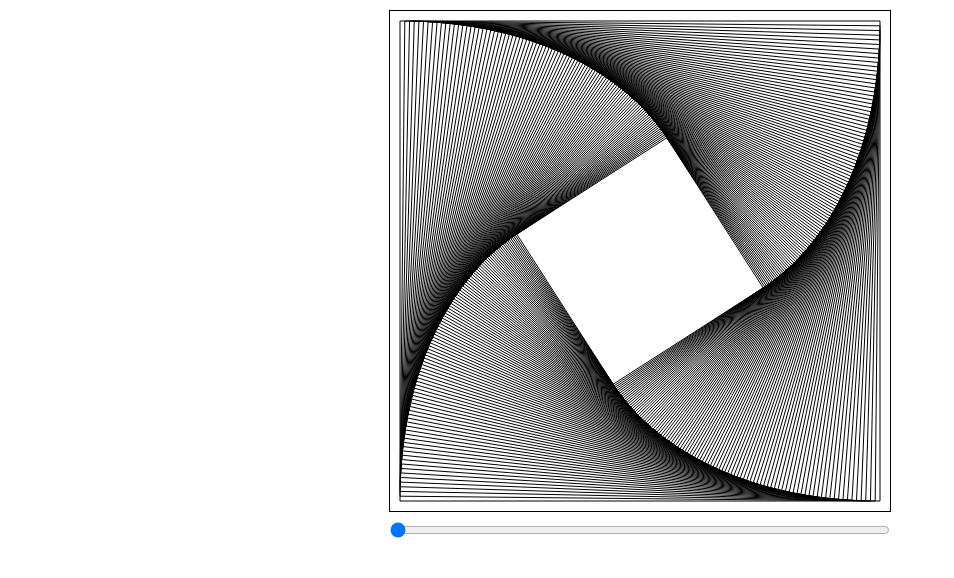
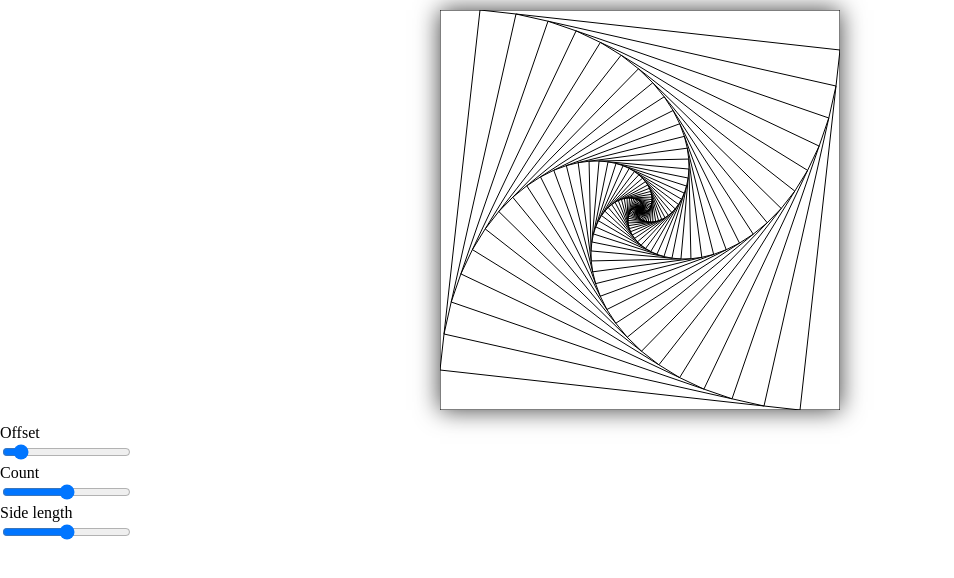
Before and after one commit to yargr96/square_fractal, a plain HTML site: page index.html in a window 1280 px wide. Shown: the whole page, without its empty margins (0-954 px from the left). Drawn offline with Linux system fonts and the light colour scheme.

Commit message:
refactored to class && added reactive props

```diff
--- a/css/style.css
+++ b/css/style.css
@@ -4,6 +4,15 @@
 
 html, body {
     margin: 0;
+}
+
+canvas {
+    box-shadow: 0px 0px 23px 0px rgba(0,0,0,0.75);
+}
+
+#el {
+    margin: 10px auto;
+    text-align: center;
 }
 
 #cnv {
--- a/index.html
+++ b/index.html
@@ -8,11 +8,40 @@
     <link rel="stylesheet" href="css/style.css">
 </head>
 <body>
-    <main>
-        <canvas id="cnv" width="500" height="500"></canvas>
-        <input type="range" id="offsetInput" min="0.01" max="0.99" step="0.01" value="0.01">
-    </main>
+    <div id="el"></div>
+    <div class="controller">
+        <span>Offset</span><br>
+        <input type="range" id="offsetRange" min="0" max="1" step=".01" value="0.1">
+    </div>
+    <div class="controller">
+        <span>Count</span><br>
+        <input type="range" id="countRange" min="0" max="200" step="1" value="100">
+    </div>
+    <div class="controller">
+        <span>Side length</span><br>
+        <input type="range" id="sideLengthRange" min="100" max="700" step="1" value="400">
+    </div>
 
-    <script src="js/index.js"></script>
+    <script src="js/fractal.js"></script>
+    <script>
+        let el = document.getElementById('el');
+        let sqf = new SquareFractal({
+            el: el,
+            sideLength: 400,
+            count: 100
+        });
+
+        document.getElementById('offsetRange').oninput = function() {
+            sqf.offset = this.value;
+        }
+
+        document.getElementById('countRange').oninput = function() {
+            sqf.count = this.value;
+        }
+
+        document.getElementById('sideLengthRange').oninput = function() {
+            sqf.sideLength = this.value;
+        }
+    </script>
 </body>
 </html>
--- /dev/null
+++ b/js/fractal.js
@@ -0,0 +1,177 @@
+;(function() {
+    class SquareFractal {
+        constructor(params) {
+            let defaults = {
+                sideLength: 500,
+                offset: 0.1,
+                count: 100
+            }
+
+            el = params.el;
+            this._sideLength = params.sideLength || defaults.sideLength;
+            this.createCanvas(el);
+            this.ctx = this.cnv.getContext('2d');
+
+            this._offset = params.offset || defaults.offset;
+            this._count = params.count || defaults.count;
+
+            this.render();
+        }
+
+        createCanvas(el) {
+            let cnv = document.createElement('canvas');
+            cnv.width = this.sideLength;
+            cnv.height = this.sideLength;
+            el.appendChild(cnv);
+            this.cnv = cnv;
+        }
+
+        render() {
+            this.ctx.clearRect(0, 0, this.sideLength, this.sideLength);
+            this.drawRecursiveRect({
+                x: 0,
+                y: 0
+            },
+            {
+                x: this.sideLength,
+                y: 0
+            }, this.offset, this.count);
+        }
+
+        drawRecursiveRect(a, b, offset=0.1, count=10) {
+            if (count <= 0)
+                return;
+
+            const cd = this.getCDCoordinates(a, b);
+            const c = cd.c;
+            const d = cd.d;
+
+            this.ctx.beginPath();
+            this.ctx.moveTo(a.x, a.y);
+            this.ctx.lineTo(b.x, b.y);
+            this.ctx.lineTo(c.x, c.y);
+            this.ctx.lineTo(d.x, d.y);
+            this.ctx.closePath();
+            this.ctx.stroke();
+
+            const newAB = SquareFractal.getNewABCoordinates(a, b, offset);
+
+            this.drawRecursiveRect(newAB.a, newAB.b, offset, --count);
+        }
+
+        getCDCoordinates(a, b) {
+            const aToB = {
+                x: b.x - a.x,
+                y: b.y - a.y
+            }
+            const angle = SquareFractal.getAngle(aToB);
+            const length = SquareFractal.getMagnitude(aToB);
+            const ortagonalVector = SquareFractal.getVectorFromAngle(angle + Math.PI / 2, length);
+
+            let c = {};
+            c.x = b.x + ortagonalVector.x;
+            c.y = b.y + ortagonalVector.y;
+
+            let d = {};
+            d.x = a.x + ortagonalVector.x;
+            d.y = a.y + ortagonalVector.y;
+
+            return {
+                c: c,
+                d: d
+            }
+        }
+
+        get count() {
+            return this._count;
+        }
+
+        set count(val) {
+            this._count = val;
+            this.render();
+        }
+
+        get sideLength() {
+            return this._sideLength;
+        }
+
+        set sideLength(val) {
+            val = +val
+            this._sideLength = val;
+            this.cnv.width = val;
+            this.cnv.height = val;
+            this.render();
+        }
+
+        get offset() {
+            return this._offset;
+        }
+
+        set offset(val) {
+            if (val < 0) {
+                this._offset = 0;
+            } else if (val > 1) {
+                this._offset = 1;
+            } else if (val >= 0 && val <= 1) {
+                this._offset = val;
+            } else {
+                throw new Error('Неверное значение параметра offset');
+            }
+
+            this.render();
+        }
+
+        static getAngle(vector) {
+            return Math.atan2(vector.y, vector.x);
+        }
+
+        static getMagnitude(vector) {
+            return Math.sqrt(vector.x **2 + vector.y **2);
+        }
+
+        static getVectorFromAngle(angle, magnitude) {
+            const x = magnitude * Math.cos(angle);
+            const y = magnitude * Math.sin(angle);
+            return {
+                x: x,
+                y: y
+            }
+        }
+
+        static getNewABCoordinates(a, b, offset) {
+            const aToB = {
+                x: b.x - a.x,
+                y: b.y - a.y
+            }
+
+            const aToBPart = {
+                x: aToB.x * offset,
+                y: aToB.y * offset
+            }
+
+            const angle = SquareFractal
+                .getAngle(aToB);
+            const length = SquareFractal
+                .getMagnitude(aToB);
+            const ortagonalVector = SquareFractal
+                .getVectorFromAngle(angle + Math.PI / 2, length);
+
+            const newA = {
+                x: a.x + aToBPart.x,
+                y: a.y + aToBPart.y
+            }
+
+            const newB = {
+                x: b.x + ortagonalVector.x * offset,
+                y: b.y + ortagonalVector.y * offset
+            }
+
+            return {
+                a: newA,
+                b: newB
+            }
+        }
+    }
+
+    window.SquareFractal = SquareFractal;
+})();
--- a/js/index.js
+++ /dev/null
@@ -1,120 +0,0 @@
-let cnv = document.getElementById('cnv');
-let offsetInput = document.getElementById('offsetInput');
-cnv.width = 500;
-cnv.height = 500;
-let ctx = cnv.getContext('2d');
-
-ctx.clearRect(0, 0, cnv.width, cnv.height);
-function drawRecursiveRect(a, b, offset=0.1, deep=10) {
-    if (deep == 0)
-        return;
-
-    let length = Math.sqrt((b.x - a.x) ** 2 + (b.y - a.y) ** 2);
-
-    let cd = getCDCoordinates(a, b);
-    let c = cd.c;
-    let d = cd.d;
-
-    ctx.beginPath();
-    ctx.moveTo(a.x, a.y);
-    ctx.lineTo(b.x, b.y);
-    ctx.lineTo(c.x, c.y);
-    ctx.lineTo(d.x, d.y);
-    ctx.closePath();
-    ctx.stroke();
-
-    const newAB = getNewABCoordinates(a, b, offset);
-    // console.log(newAB)
-
-    drawRecursiveRect(newAB.a, newAB.b, offset, --deep);
-}
-
-function getVectorFromAngle(angle, magnitude) {
-    let x = magnitude * Math.cos(angle);
-    let y = magnitude * Math.sin(angle);
-    return {
-        x: x,
-        y: y
-    }
-}
-
-function getAngle(vector) {
-    return Math.atan2(vector.y, vector.x);
-}
-
-function getMagnitude(vector) {
-    return Math.sqrt(vector.x **2 + vector.y **2);
-}
-
-function getCDCoordinates(a, b) {
-    let aToB = {
-        x: b.x - a.x,
-        y: b.y - a.y
-    }
-    let angle = getAngle(aToB);
-    let length = getMagnitude(aToB);
-    let ortagonalVector = getVectorFromAngle(angle + Math.PI / 2, length);
-    let c = {};
-    c.x = b.x + ortagonalVector.x;
-    c.y = b.y + ortagonalVector.y;
-    // console.log(c, angle, length, ortagonalVector)
-    let d = {};
-    d.x = a.x + ortagonalVector.x;
-    d.y = a.y + ortagonalVector.y;
-
-    return {
-        c: c,
-        d: d
-    }
-}
-
-// offset задаётся в диапазоне от 0 до 1
-function getNewABCoordinates(a, b, offset) {
-    let aToB = {
-        x: b.x - a.x,
-        y: b.y - a.y
-    }
-
-    let aToBPart = {
-        x: aToB.x * offset,
-        y: aToB.y * offset
-    }
-
-    let angle = getAngle(aToB);
-    let length = getMagnitude(aToB);
-    let ortagonalVector = getVectorFromAngle(angle + Math.PI / 2, length);
-
-    let newA = {
-        x: a.x + aToBPart.x,
-        y: a.y + aToBPart.y
-    }
-
-    let newB = {
-        x: b.x + ortagonalVector.x * offset,
-        y: b.y + ortagonalVector.y * offset
-    }
-
-    return {
-        a: newA,
-        b: newB
-    }
-}
-
-drawRecursiveRect(
-    {
-        x: 10,
-        y: 10
-    },
-    {
-        x: 490,
-        y: 10
-    },
-    offsetInput.value,
-    100
-);
-
-offsetInput.oninput = function() {
-    console.log(this.value)
-    ctx.clearRect(0, 0, cnv.width, cnv.height);
-    drawRecursiveRect({x: 10, y: 10}, {x: 490, y: 10}, this.value, 100);
-}
```
